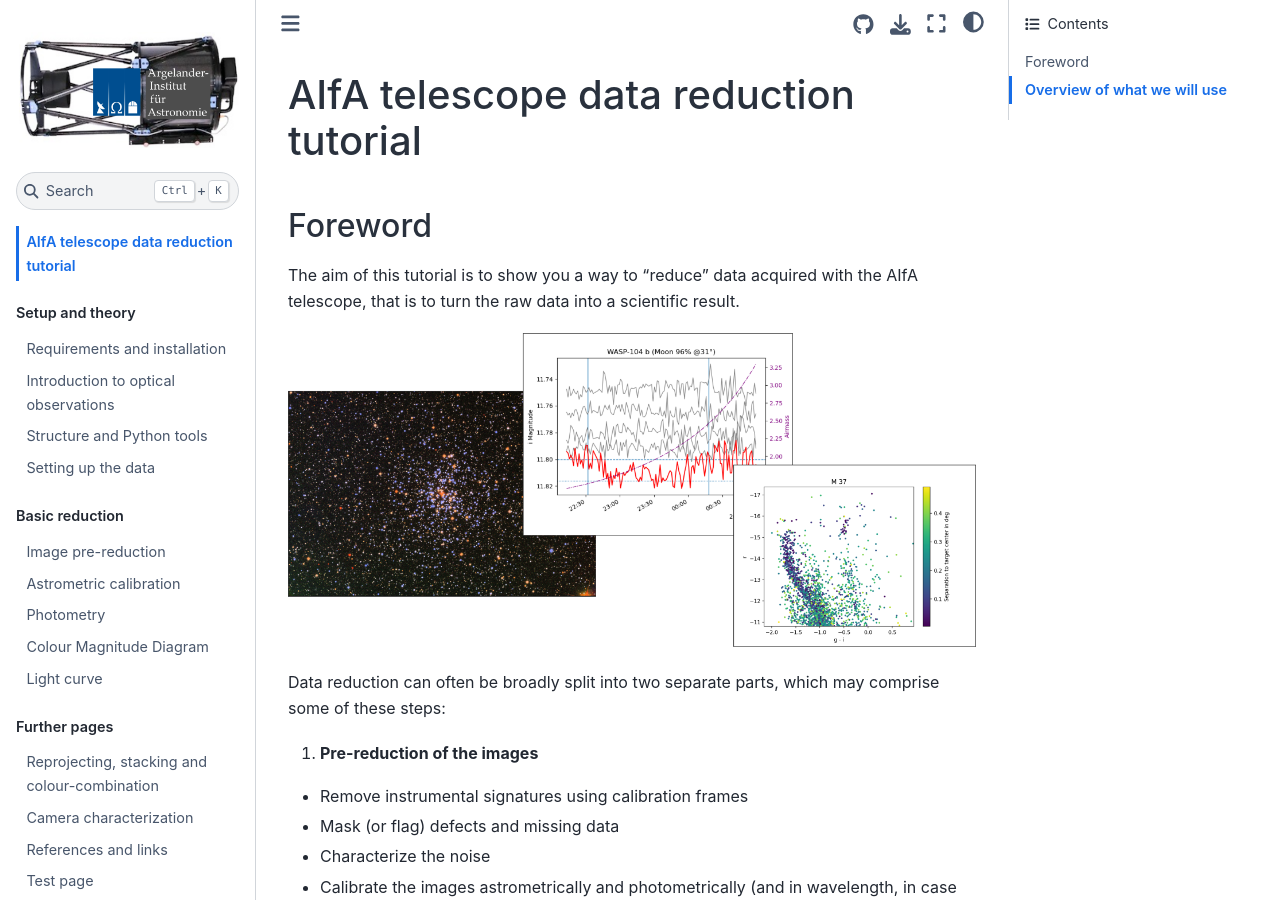
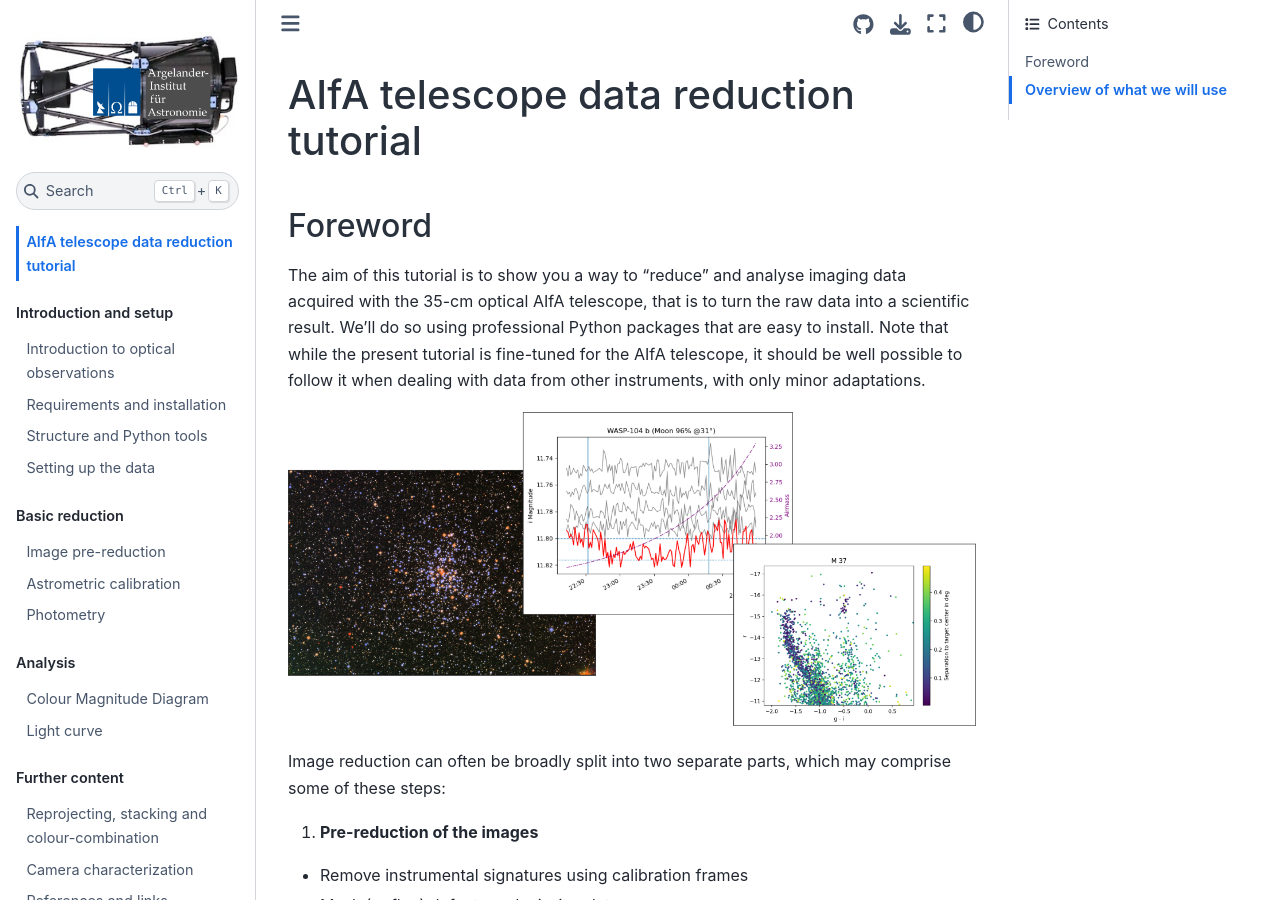
Before and after one commit to aifatelescope/datared, a Jupyter Book: the page built from book/intro.md, in a window 1280 px wide and 900 px high. Built offline with Jupyter Book 1.0.4 settings and Sphinx 7.4.7 and the Sphinx Book theme 1.1.4, drawn with Linux system fonts in a browser that asks for light colours; some of the changed text lies outside the part shown.

Commit message:
Fixes mostly in CMD, minor edits in foreword and toc.

````diff
--- a/book/_config.yml
+++ b/book/_config.yml
@@ -2,8 +2,8 @@
 # Learn more at https://jupyterbook.org/customize/config.html
 
 title: AIfA telescope data reduction tutorial
-author: "the AIfA telescope team / M. Tewes"
-copyright: "2024"
+author: "the AIfA telescope team / Malte Tewes"
+copyright: "2025"
 logo: ./figures/logo.png
 
 # Force re-execution of notebooks on each build.
--- a/book/_toc.yml
+++ b/book/_toc.yml
@@ -4,10 +4,10 @@
 format: jb-book
 root: intro
 parts:
-  - caption: Setup and theory
+  - caption: Introduction and setup
     chapters:
+    - file: background-info
     - file: installation
-    - file: background-info
     - file: overview-pythontools
     - file: data
   - caption: Basic reduction
@@ -15,11 +15,12 @@
     - file: pre-red
     - file: astrometry
     - file: photometry
+  - caption: Analysis
+    chapters:
     - file: CMD
     - file: lightcurve
-  - caption: Further pages
+  - caption: Further content
     chapters:
     - file: stack
     - file: camera-charact
     - file: more
-    - file: demo
--- a/book/intro.md
+++ b/book/intro.md
@@ -3,7 +3,7 @@
 ## Foreword
 
 
-The aim of this tutorial is to show you a way to "reduce" data acquired with the AIfA telescope, that is to turn the raw data into a scientific result.
+The aim of this tutorial is to show you a way to "reduce" and analyse imaging data acquired with the 35-cm optical AIfA telescope, that is to turn the raw data into a scientific result. We'll do so using professional Python packages that are easy to install. Note that while the present tutorial is fine-tuned for the AIfA telescope, it should be well possible to follow it when dealing with data from other instruments, with only minor adaptations.
 
 
 ```{image} ./figures/results_teaser.png
@@ -13,7 +13,7 @@
 ```
 
 
-Data reduction can often be broadly split into two separate parts, which may comprise some of these steps:
+Image reduction can often be broadly split into two separate parts, which may comprise some of these steps:
 
 1) **Pre-reduction of the images**
  * Remove instrumental signatures using calibration frames
````
Also changed, not shown: book/more.md (+1 -1 lines), book/CMD.ipynb, book/MIST_isochrone_repackaging.ipynb.
